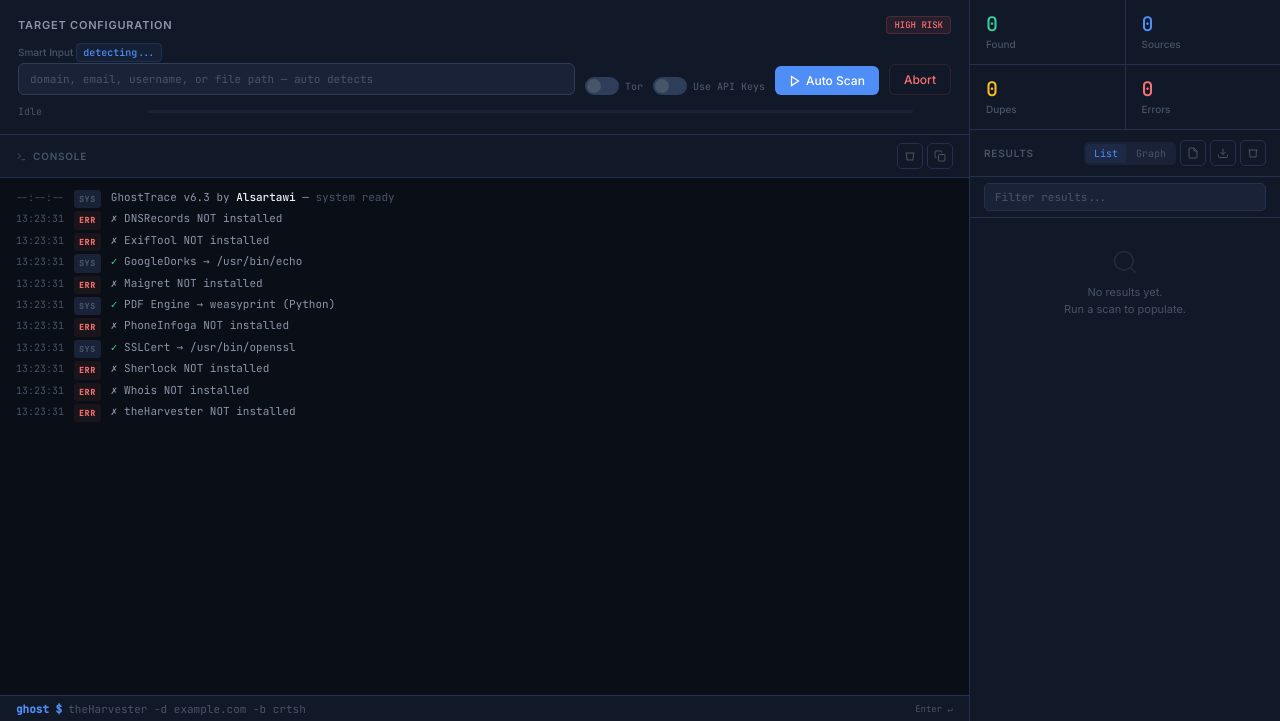
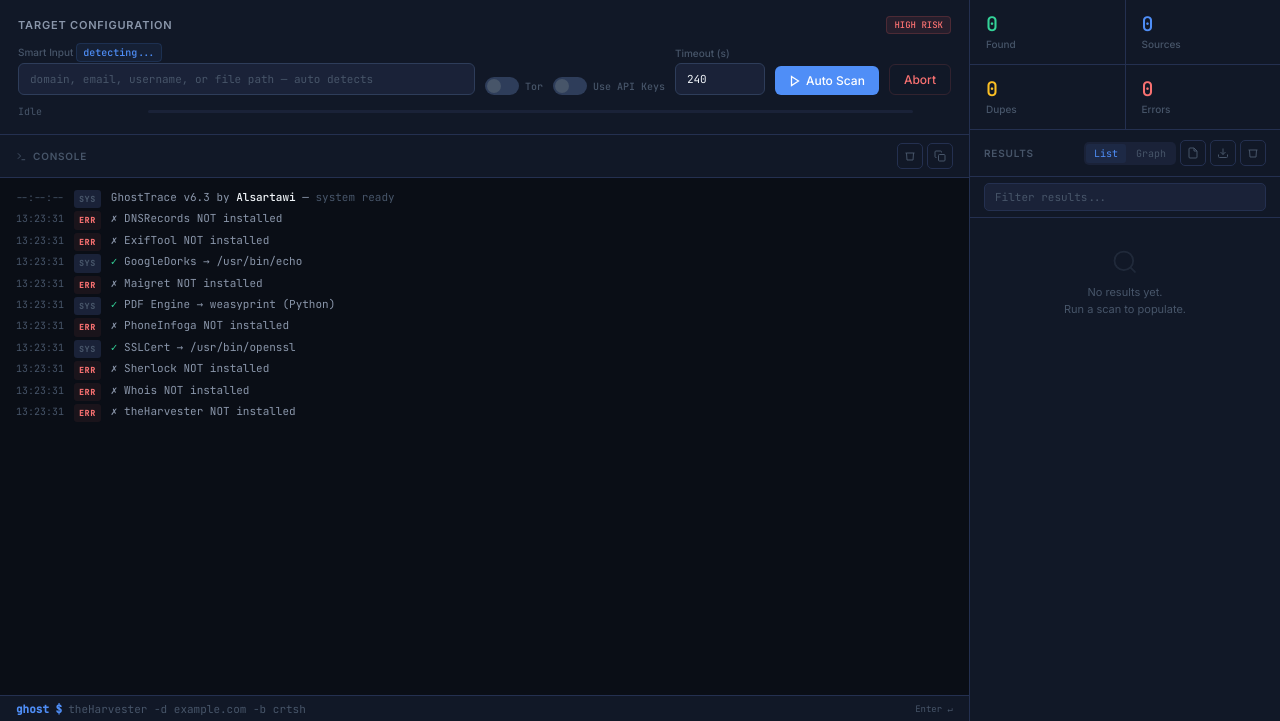
Before and after one commit to alialsartawi7-sketch/ghosttrace, a Flask app: page / in a window 1280 px wide. Shown: the part 52-773 px from the top of the page. Run offline with Flask 3, Linux system fonts and the light colour scheme; data that the repository does not hold is empty.

Commit message:
feat(ui): user-configurable per-scan timeout (default 240, clamped 30-1800s)

```diff
--- a/api/routes.py
+++ b/api/routes.py
@@ -58,6 +58,15 @@
     return Response(stream_with_context(generator), mimetype="text/event-stream",
                     headers={"Cache-Control": "no-cache", "X-Accel-Buffering": "no"})
 
+def _parse_timeout(raw):
+    """Parse a user-supplied per-scan timeout (seconds). Returns None when not
+    provided/invalid (-> Config default), otherwise clamps to a sane 30..1800s."""
+    try:
+        t = int(raw)
+    except (TypeError, ValueError):
+        return None
+    return max(30, min(t, 1800))
+
 @scans_bp.route("/api/scan/email")
 def scan_email():
     try:
@@ -68,7 +77,8 @@
         return _sse_error(e.message)
     use_tor = request.args.get("tor", "0") == "1"
     use_api = request.args.get("use_api", "0") == "1"
-    return _sse_response(run_tool_scan("theharvester", domain, "email", source=source, limit=limit, tor=use_tor, use_api=use_api))
+    timeout = _parse_timeout(request.args.get("timeout"))
+    return _sse_response(run_tool_scan("theharvester", domain, "email", source=source, limit=limit, tor=use_tor, use_api=use_api, timeout=timeout))
 
 @scans_bp.route("/api/scan/username")
 def scan_username():
@@ -256,7 +266,8 @@
         return _sse_error(e.message)
     use_tor = request.args.get("tor", "0") == "1"
     use_api = request.args.get("use_api", "0") == "1"
-    return _sse_response(run_tool_scan("theharvester", domain, "subdomain", source="all", limit="500", tor=use_tor, use_api=use_api))
+    timeout = _parse_timeout(request.args.get("timeout"))
+    return _sse_response(run_tool_scan("theharvester", domain, "subdomain", source="all", limit="500", tor=use_tor, use_api=use_api, timeout=timeout))
 
 @scans_bp.route("/api/auto-detect")
 def auto_detect():
--- a/core/scanner.py
+++ b/core/scanner.py
@@ -42,6 +42,7 @@
 
 def run_tool_scan(tool_name, target, module, **opts):
     """Generator that runs a tool scan and yields SSE events."""
+    scan_timeout = opts.pop("timeout", None)  # per-scan override; None -> Config default
     # Rate limit
     if not scan_limiter.allow("scan"):
         log.warning(f"Rate limit hit for {tool_name}/{target}")
@@ -87,7 +88,7 @@
 
     try:
         for kind, payload in ExecutionEngine.stream(
-                cmd, env=tool.get_env(), scan_ref=scan_ref,
+                cmd, env=tool.get_env(), scan_ref=scan_ref, timeout=scan_timeout,
                 stop_check=lambda: scan_ref.get("stop")):
 
             if kind == "done":
@@ -148,7 +149,7 @@
             log.error(f"Scan {scan_id[:8]} finalize error: {e}")
 
     if timed_out:
-        yield sse("log", {"type": "warn", "msg": f"Timed out after {Config.TOOL_TIMEOUT}s"})
+        yield sse("log", {"type": "warn", "msg": f"Timed out after {scan_timeout or Config.TOOL_TIMEOUT}s"})
 
     found_count = scan_ref["count"]
     status = "aborted" if (aborted or scan_ref.get("stop")) else "complete"
--- a/templates/index.html
+++ b/templates/index.html
@@ -304,6 +304,7 @@
             <input id="f-auto" type="text" placeholder="domain, email, username, or file path — auto detects" oninput="autoDetect()"></div>
           <div class="tor-toggle"><label class="tor-cb"><input type="checkbox" id="tor-auto"><span class="slider"></span></label><span class="tor-label">Tor</span></div>
           <div class="tor-toggle" title="Add keyed sources (Shodan/VirusTotal/...) — off by default for fast, reliable scans"><label class="tor-cb"><input type="checkbox" id="apikeys-auto"><span class="slider"></span></label><span class="tor-label">Use API Keys</span></div>
+          <div class="fd" style="width:90px" title="Max seconds per tool before timeout"><span class="fl">Timeout (s)</span><input id="timeout-auto" type="number" min="30" max="1800" value="240"></div>
           <button class="btn btn-p" onclick="autoScan()"><svg viewBox="0 0 24 24" fill="none" stroke="currentColor" stroke-width="2.5"><polygon points="5 3 19 12 5 21"/></svg>Auto Scan</button>
           <button class="btn btn-d" onclick="abortScan()">Abort</button>
         </div>
@@ -316,6 +317,7 @@
           <div class="fd" style="width:60px"><span class="fl">Limit</span><input id="f-limit" value="500"></div>
           <div class="tor-toggle"><label class="tor-cb"><input type="checkbox" id="tor-email"><span class="slider"></span></label><span class="tor-label">Tor</span></div>
           <div class="tor-toggle" title="Add keyed sources (Shodan/VirusTotal/...) — off by default"><label class="tor-cb"><input type="checkbox" id="apikeys-email"><span class="slider"></span></label><span class="tor-label">Use API Keys</span></div>
+          <div class="fd" style="width:90px" title="Max seconds per tool before timeout"><span class="fl">Timeout (s)</span><input id="timeout-email" type="number" min="30" max="1800" value="240"></div>
           <button class="btn btn-p" onclick="startScan()"><svg viewBox="0 0 24 24" fill="none" stroke="currentColor" stroke-width="2.5"><polygon points="5 3 19 12 5 21"/></svg>Scan</button>
           <button class="btn btn-d" onclick="abortScan()">Abort</button>
         </div>
@@ -364,6 +366,7 @@
           <div class="fd grow"><span class="fl">Domain</span><input id="f-subdomain" placeholder="example.com"></div>
           <div class="tor-toggle"><label class="tor-cb"><input type="checkbox" id="tor-sub"><span class="slider"></span></label><span class="tor-label">Tor</span></div>
           <div class="tor-toggle" title="Add keyed sources (Shodan/VirusTotal/...) — off by default"><label class="tor-cb"><input type="checkbox" id="apikeys-sub"><span class="slider"></span></label><span class="tor-label">Use API Keys</span></div>
+          <div class="fd" style="width:90px" title="Max seconds per tool before timeout"><span class="fl">Timeout (s)</span><input id="timeout-sub" type="number" min="30" max="1800" value="240"></div>
           <button class="btn btn-p" onclick="startScan()"><svg viewBox="0 0 24 24" fill="none" stroke="currentColor" stroke-width="2.5"><polygon points="5 3 19 12 5 21"/></svg>Discover</button>
           <button class="btn btn-d" onclick="abortScan()">Abort</button>
         </div>
@@ -691,10 +694,11 @@
     log('info',`Auto-detected: <span class="hl">${d.type}</span> → ${d.cleaned||inp}`);
     const torA=document.getElementById('tor-auto').checked?'1':'0';
     const apiA=document.getElementById('apikeys-auto').checked?'1':'0';
+    const toA=document.getElementById('timeout-auto').value||'240';
     if(d.type==='domain'||d.type==='email'){
       // Chain: Email/Subs → DNS → SSL
       log('info','Phase 1/3: Email & Subdomain harvesting...');
-      await connectSSE(`/api/scan/email?domain=${encodeURIComponent(d.cleaned)}&source=all&limit=500&tor=${torA}&use_api=${apiA}`);
+      await connectSSE(`/api/scan/email?domain=${encodeURIComponent(d.cleaned)}&source=all&limit=500&tor=${torA}&use_api=${apiA}&timeout=${toA}`);
       if(!scanning){scanning=true;setSt('scanning')}
       log('info','Phase 2/3: DNS records...');
       await connectSSE(`/api/scan/dns?domain=${encodeURIComponent(d.cleaned)}`);
@@ -722,7 +726,8 @@
   if(curMod==='email'){const d=document.getElementById('f-domain').value.trim();if(!d){log('err','Enter domain!');scanning=false;setSt('ready');return}
     const tor=document.getElementById('tor-email').checked?'1':'0';
     const api=document.getElementById('apikeys-email').checked?'1':'0';
-    url=`/api/scan/email?domain=${encodeURIComponent(d)}&source=${encodeURIComponent(document.getElementById('f-source').value)}&limit=${encodeURIComponent(document.getElementById('f-limit').value||'500')}&tor=${tor}&use_api=${api}`}
+    const to=document.getElementById('timeout-email').value||'240';
+    url=`/api/scan/email?domain=${encodeURIComponent(d)}&source=${encodeURIComponent(document.getElementById('f-source').value)}&limit=${encodeURIComponent(document.getElementById('f-limit').value||'500')}&tor=${tor}&use_api=${api}&timeout=${to}`}
   else if(curMod==='username'){const u=document.getElementById('f-username').value.trim();if(!u){log('err','Enter username!');scanning=false;setSt('ready');return}
     const tool=document.getElementById('f-usertool').value;const tor=document.getElementById('tor-user').checked?'1':'0';
     const sites=document.getElementById('f-sites').value.trim();
@@ -734,7 +739,8 @@
   else if(curMod==='subdomain'){const d=document.getElementById('f-subdomain').value.trim();if(!d){log('err','Enter domain!');scanning=false;setSt('ready');return}
     const tor=document.getElementById('tor-sub').checked?'1':'0';
     const api=document.getElementById('apikeys-sub').checked?'1':'0';
-    url=`/api/scan/subdomain?domain=${encodeURIComponent(d)}&tor=${tor}&use_api=${api}`}
+    const to=document.getElementById('timeout-sub').value||'240';
+    url=`/api/scan/subdomain?domain=${encodeURIComponent(d)}&tor=${tor}&use_api=${api}&timeout=${to}`}
   else if(curMod==='dns'){const d=document.getElementById('f-dns').value.trim();if(!d){log('err','Enter domain!');scanning=false;setSt('ready');return}
     url=`/api/scan/dns?domain=${encodeURIComponent(d)}`}
   else if(curMod==='ssl'){const d=document.getElementById('f-ssl').value.trim();if(!d){log('err','Enter domain!');scanning=false;setSt('ready');return}
```
